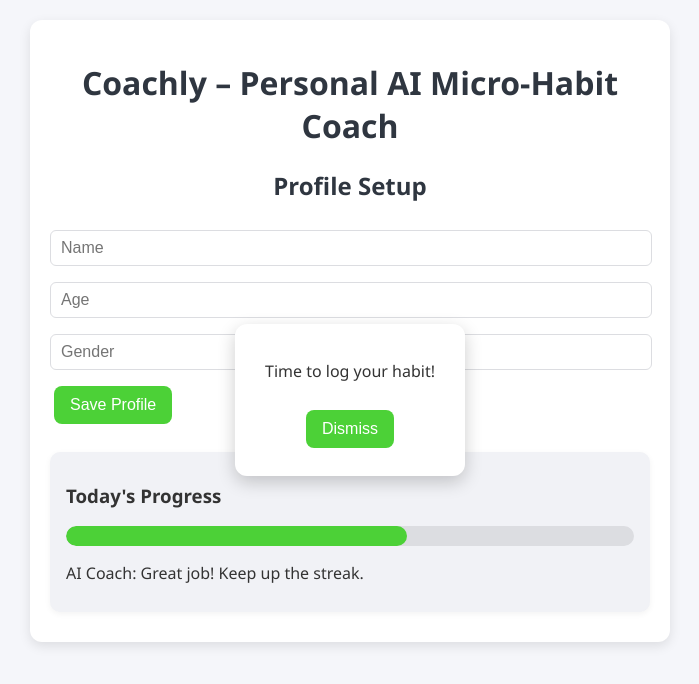
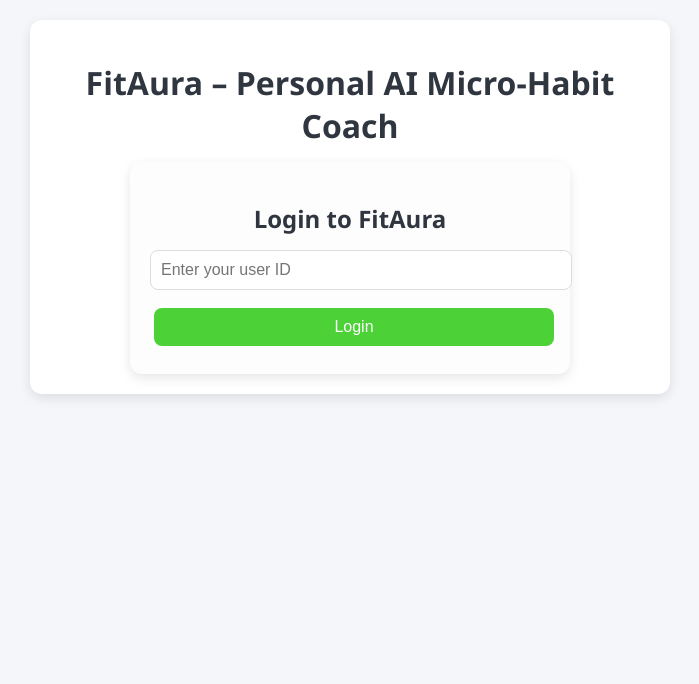
Before and after one commit to gosavipooja/ManVsMachine-PersonalHealthAssistant, a React (Vite) app in the folder FitAuraApp/: page / in a window 1280 px wide. Shown: the top 684 px of the page, without its empty margins (290-989 px from the left). Built offline with nearby package versions, Linux system fonts and the light colour scheme.

Commit message:
app + data

```diff
--- a/FitAuraApp/src/App.tsx
+++ b/FitAuraApp/src/App.tsx
@@ -1,15 +1,22 @@
-import { React } from 'react';
-import ProfilePage from './pages/ProfilePage';
-import HabitLogger from './pages/HabitLogger';
+import React, { useState, useEffect } from 'react';
+import LoginPage from './pages/LoginPage';
 import Dashboard from './pages/Dashboard';
+import { getLoginCookie } from './utils/auth';
 
 const App: React.FC = () => {
+  const [userId, setUserId] = useState<string | null>(null);
+
+  useEffect(() => {
+    const storedUser = getLoginCookie();
+    if (storedUser) {
+      setUserId(storedUser);
+    }
+  }, []);
+
   return (
     <div className='App'>
-      <h1>Coachly – Personal AI Micro-Habit Coach</h1>
-      <ProfilePage />
-      <HabitLogger />
-      <Dashboard />
+      <h1>FitAura – Personal AI Micro-Habit Coach</h1>
+      {userId ? <Dashboard userId={userId} /> : <LoginPage onLogin={(id) => setUserId(id)} />}
     </div>
   );
 };
--- a/FitAuraApp/src/index.css
+++ b/FitAuraApp/src/index.css
@@ -1,4 +1,4 @@
-/* Global Styles */
+/* --- Global Styles --- */
 body {
   font-family: 'Segoe UI', Tahoma, Geneva, Verdana, sans-serif;
   background-color: #f5f6fa;
@@ -8,9 +8,11 @@ body {
 }
 
 h1,
-h2 {
+h2,
+h3 {
   color: #2f3640;
   text-align: center;
+  margin-bottom: 15px;
 }
 
 .App {
@@ -22,17 +24,17 @@ h2 {
   box-shadow: 0 4px 12px rgba(0, 0, 0, 0.1);
 }
 
-/* Input fields */
+/* --- Input Fields --- */
 input {
   width: calc(100% - 20px);
-  padding: 8px 10px;
+  padding: 10px;
   margin: 8px 0;
-  border-radius: 6px;
+  border-radius: 8px;
   border: 1px solid #dcdde1;
   font-size: 16px;
 }
 
-/* Buttons */
+/* --- Buttons --- */
 button {
   background-color: #4cd137;
   color: white;
@@ -49,39 +51,21 @@ button:hover {
   background-color: #44bd32;
 }
 
-/* Pages / Sections */
-div {
-  margin-bottom: 20px;
+/* --- Pages / Sections --- */
+section {
+  margin-bottom: 25px;
 }
 
-/* Dashboard Cards */
+/* --- Dashboard Cards --- */
 .dashboard-card {
   background-color: #f1f2f6;
-  padding: 12px 16px;
-  border-radius: 10px;
+  padding: 15px 20px;
+  border-radius: 12px;
   margin: 10px 0;
   box-shadow: 0 2px 6px rgba(0, 0, 0, 0.05);
 }
 
-/* Reminder Modal */
-.reminder-modal {
-  position: fixed;
-  top: 50%;
-  left: 50%;
-  transform: translate(-50%, -50%);
-  background-color: #ffffff;
-  padding: 20px 30px;
-  border-radius: 12px;
-  box-shadow: 0 6px 18px rgba(0, 0, 0, 0.2);
-  text-align: center;
-  z-index: 1000;
-}
-
-.reminder-modal button {
-  margin-top: 12px;
-}
-
-/* Progress Bar */
+/* --- Progress Bar --- */
 .progress-bar-container {
   background-color: #dcdde1;
   border-radius: 10px;
@@ -97,3 +81,47 @@ div {
   transition: width 0.3s ease;
   border-radius: 10px;
 }
+
+/* --- Reminder Modal --- */
+.reminder-modal {
+  position: fixed;
+  top: 50%;
+  left: 50%;
+  transform: translate(-50%, -50%);
+  background-color: #ffffff;
+  padding: 20px 30px;
+  border-radius: 12px;
+  box-shadow: 0 6px 18px rgba(0, 0, 0, 0.2);
+  text-align: center;
+  z-index: 1000;
+}
+
+/* --- Login Page --- */
+.login-container {
+  max-width: 400px;
+  margin: 0 auto;
+  padding: 20px;
+  background: #fdfdfd;
+  border-radius: 12px;
+  box-shadow: 0 4px 12px rgba(0, 0, 0, 0.1);
+}
+
+.login-container input {
+  display: block;
+  width: 100%;
+  margin-bottom: 10px;
+}
+
+.login-container button {
+  width: 100%;
+}
+
+/* --- Habit Logger --- */
+.habit-logger-container button {
+  width: 32%;
+  margin-right: 2%;
+}
+
+.habit-logger-container button:last-child {
+  margin-right: 0;
+}
--- a/FitAuraApp/src/pages/Dashboard.tsx
+++ b/FitAuraApp/src/pages/Dashboard.tsx
@@ -1,14 +1,61 @@
-import React from 'react';
+import React, { useEffect, useState } from 'react';
+import { clearLoginCookie } from '../utils/auth';
+import HabitLogger from './HabitLogger';
+import ProfilePage from './ProfilePage';
+import axios from 'axios';
 
-const Dashboard: React.FC = () => {
-  // TODO: fetch /history and /coach API
+interface DashboardProps {
+  userId: string;
+}
+
+interface CoachFeedback {
+  motivation_message: string;
+  suggestions: string[];
+}
+
+const Dashboard: React.FC<DashboardProps> = ({ userId }) => {
+  const [feedback, setFeedback] = useState<CoachFeedback | null>(null);
+
+  const fetchCoachFeedback = async () => {
+    try {
+      const res = await axios.post('http://localhost:5000/coach', {
+        user_id: userId,
+        date: new Date().toISOString().split('T')[0],
+      });
+      setFeedback(res.data);
+    } catch (err) {
+      console.error(err);
+    }
+  };
+
+  useEffect(() => {
+    fetchCoachFeedback();
+  }, []);
+
+  const handleLogout = () => {
+    clearLoginCookie();
+    window.location.reload();
+  };
+
   return (
-    <div className='dashboard-card'>
-      <h3>Today's Progress</h3>
-      <div className='progress-bar-container'>
-        <div className='progress-bar-fill' style={{ width: '60%' }}></div>
-      </div>
-      <p>AI Coach: Great job! Keep up the streak.</p>
+    <div>
+      <h2>Welcome to FitAura, {userId}!</h2>
+      <button onClick={handleLogout}>Logout</button>
+
+      <ProfilePage userId={userId} />
+      <HabitLogger userId={userId} />
+
+      {feedback && (
+        <div className='dashboard-card'>
+          <h3>AI Coach</h3>
+          <p>{feedback?.motivation_message}</p>
+          <ul>
+            {feedback?.suggestions.map((s, i) => (
+              <li key={i}>{s}</li>
+            ))}
+          </ul>
+        </div>
+      )}
     </div>
   );
 };
--- a/FitAuraApp/src/pages/HabitLogger.tsx
+++ b/FitAuraApp/src/pages/HabitLogger.tsx
@@ -1,12 +1,43 @@
-import React from 'react';
+import React, { useState } from 'react';
+import axios from 'axios';
 
-const HabitLogger: React.FC = () => {
-  // TODO: wire up text / voice / photo logging
+interface HabitLoggerProps {
+  userId: string;
+}
+
+const HabitLogger: React.FC<HabitLoggerProps> = ({ userId }) => {
+  const [logText, setLogText] = useState('');
+
+  const handleLog = async (type: string) => {
+    if (!logText) return;
+    try {
+      await axios.post('http://localhost:5000/log', {
+        user_id: userId,
+        type,
+        timestamp: new Date().toISOString(),
+        input_method: 'text',
+        content: logText,
+      });
+      setLogText('');
+      alert('Log saved!');
+    } catch (err) {
+      console.error(err);
+    }
+  };
+
   return (
-    <div className='reminder-modal'>
-      <p>Time to log your habit!</p>
-      <button onClick={() => console.log('Reminder dismissed')}>Dismiss</button>
-    </div>
+    <section className='habit-logger-container'>
+      <h2>Habit Logger</h2>
+      <input
+        type='text'
+        placeholder='Enter habit (exercise, food, hydration)'
+        value={logText}
+        onChange={(e) => setLogText(e.target.value)}
+      />
+      <button onClick={() => handleLog('exercise')}>Exercise</button>
+      <button onClick={() => handleLog('food')}>Food</button>
+      <button onClick={() => handleLog('hydration')}>Hydration</button>
+    </section>
   );
 };
 
--- /dev/null
+++ b/FitAuraApp/src/pages/LoginPage.tsx
@@ -0,0 +1,26 @@
+import React, { useState } from 'react';
+import { setLoginCookie } from '../utils/auth';
+
+interface LoginPageProps {
+  onLogin: (userId: string) => void;
+}
+
+const LoginPage: React.FC<LoginPageProps> = ({ onLogin }) => {
+  const [userIdInput, setUserIdInput] = useState('');
+
+  const handleLogin = () => {
+    if (userIdInput.trim() === '') return;
+    setLoginCookie(userIdInput); // save in cookie
+    onLogin(userIdInput);
+  };
+
+  return (
+    <div className='login-container'>
+      <h2>Login to FitAura</h2>
+      <input type='text' placeholder='Enter your user ID' value={userIdInput} onChange={(e) => setUserIdInput(e.target.value)} />
+      <button onClick={handleLogin}>Login</button>
+    </div>
+  );
+};
+
+export default LoginPage;
--- a/FitAuraApp/src/pages/ProfilePage.tsx
+++ b/FitAuraApp/src/pages/ProfilePage.tsx
@@ -1,4 +1,4 @@
-import React, { useState } from 'react';
+import React, { useState, useEffect } from 'react';
 import axios from 'axios';
 
 interface Profile {
@@ -7,8 +7,17 @@ interface Profile {
   gender: string;
 }
 
-const ProfilePage: React.FC = () => {
+interface ProfilePageProps {
+  userId: string;
+}
+
+const ProfilePage: React.FC<ProfilePageProps> = ({ userId }) => {
   const [profile, setProfile] = useState<Profile>({ name: '', age: '', gender: '' });
+
+  useEffect(() => {
+    // Optional: fetch existing profile from backend
+    // axios.get(`http://localhost:5000/profile?user_id=${userId}`).then(...)
+  }, []);
 
   const handleChange = (e: React.ChangeEvent<HTMLInputElement>) => {
     setProfile({ ...profile, [e.target.name]: e.target.value });
@@ -16,22 +25,21 @@ const ProfilePage: React.FC = () => {
 
   const handleSubmit = async () => {
     try {
-      await axios.post('http://localhost:5000/profile', profile);
+      await axios.post('http://localhost:5000/profile', { ...profile, user_id: userId });
       alert('Profile saved!');
-    } catch (error) {
-      console.error(error);
-      alert('Failed to save profile.');
+    } catch (err) {
+      console.error(err);
     }
   };
 
   return (
-    <div className='profile-page'>
+    <section>
       <h2>Profile Setup</h2>
       <input name='name' placeholder='Name' value={profile.name} onChange={handleChange} />
       <input name='age' placeholder='Age' value={profile.age} onChange={handleChange} />
       <input name='gender' placeholder='Gender' value={profile.gender} onChange={handleChange} />
       <button onClick={handleSubmit}>Save Profile</button>
-    </div>
+    </section>
   );
 };
 
--- /dev/null
+++ b/FitAuraApp/src/utils/auth.ts
@@ -0,0 +1,14 @@
+// Simple auth utility using browser cookies
+
+export const setLoginCookie = (userId: string) => {
+  document.cookie = `user_id=${userId}; path=/; max-age=${60 * 60 * 24}`; // 1 day
+};
+
+export const getLoginCookie = (): string | null => {
+  const match = document.cookie.match(new RegExp('(^| )user_id=([^;]+)'));
+  return match ? match[2] : null;
+};
+
+export const clearLoginCookie = () => {
+  document.cookie = 'user_id=; path=/; max-age=0';
+};
```
Also changed, not shown: 1 other file (tests, documents, lock files or other folders).
